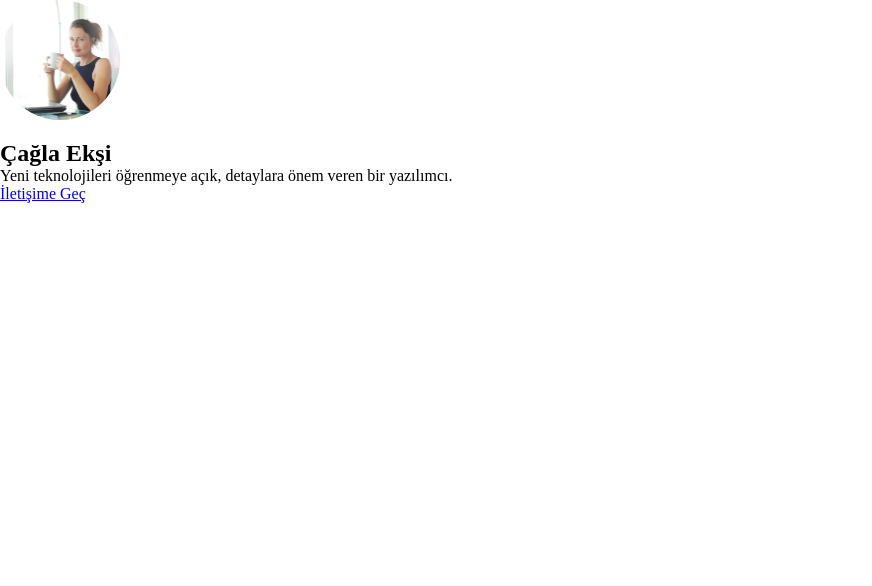
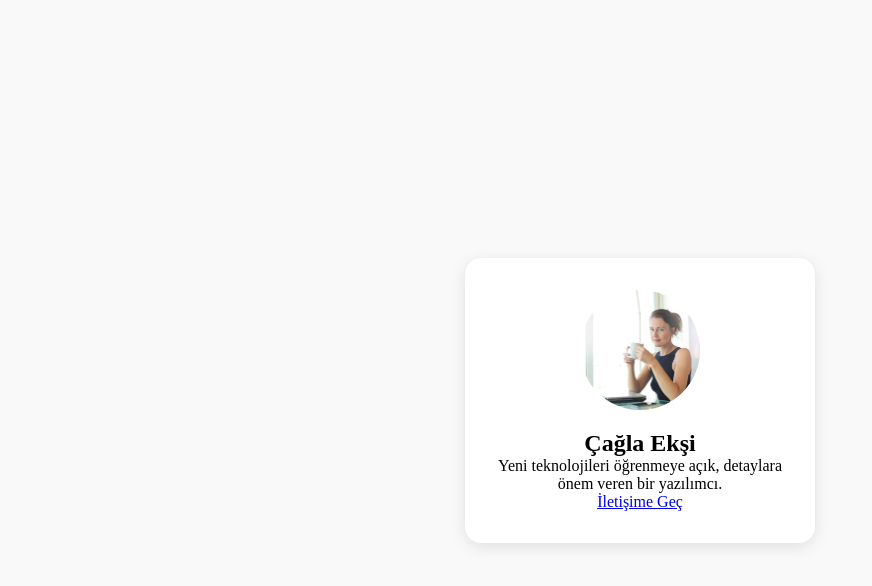
Before and after one commit to ccagla/basic-profile-card, a plain HTML site: page index.html in a window 1280 px wide. Shown: the whole page, without its empty margins (0-872 px from the left). Drawn offline with Linux system fonts and the light colour scheme.

Commit message:
Style: Center card with flexbox

```diff
--- a/style.css
+++ b/style.css
@@ -5,7 +5,23 @@
     padding: 0;
     box-sizing: border-box;
 }
+.card-container {
+    display: flex;
+    justify-content: center;
+    align-items: center;
+    min-height: 100vh;
+    background: #f9f9f9;
+  }
 
+  .card-content {
+  background: white;
+  padding: 2rem;
+  border-radius: 1rem;
+  box-shadow: 0 4px 16px rgba(0, 0, 0, 0.1);
+  text-align: center;
+  max-width: 350px;
+  width: 90%;
+  }
 .profile-card-image {
     width: 120px;
     height: 120px;
```
